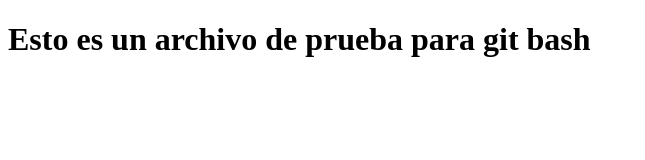
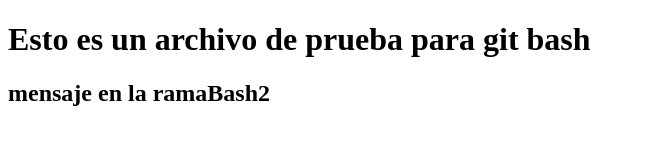
Before and after one commit to RBiri/git-desde-Bash, a plain HTML site: page index.html in a window 1280 px wide. Shown: the whole page, without its empty margins (0-645 px from the left). Drawn offline with Linux system fonts and the light colour scheme.

Commit message:
modificando la ramabash2

```diff
--- a/index.html
+++ b/index.html
@@ -7,5 +7,6 @@
 </head>
 <body>
     <h1>Esto es un archivo de prueba para git bash</h1>
+    <h2>mensaje en la ramaBash2</h2>
 </body>
 </html>
```
